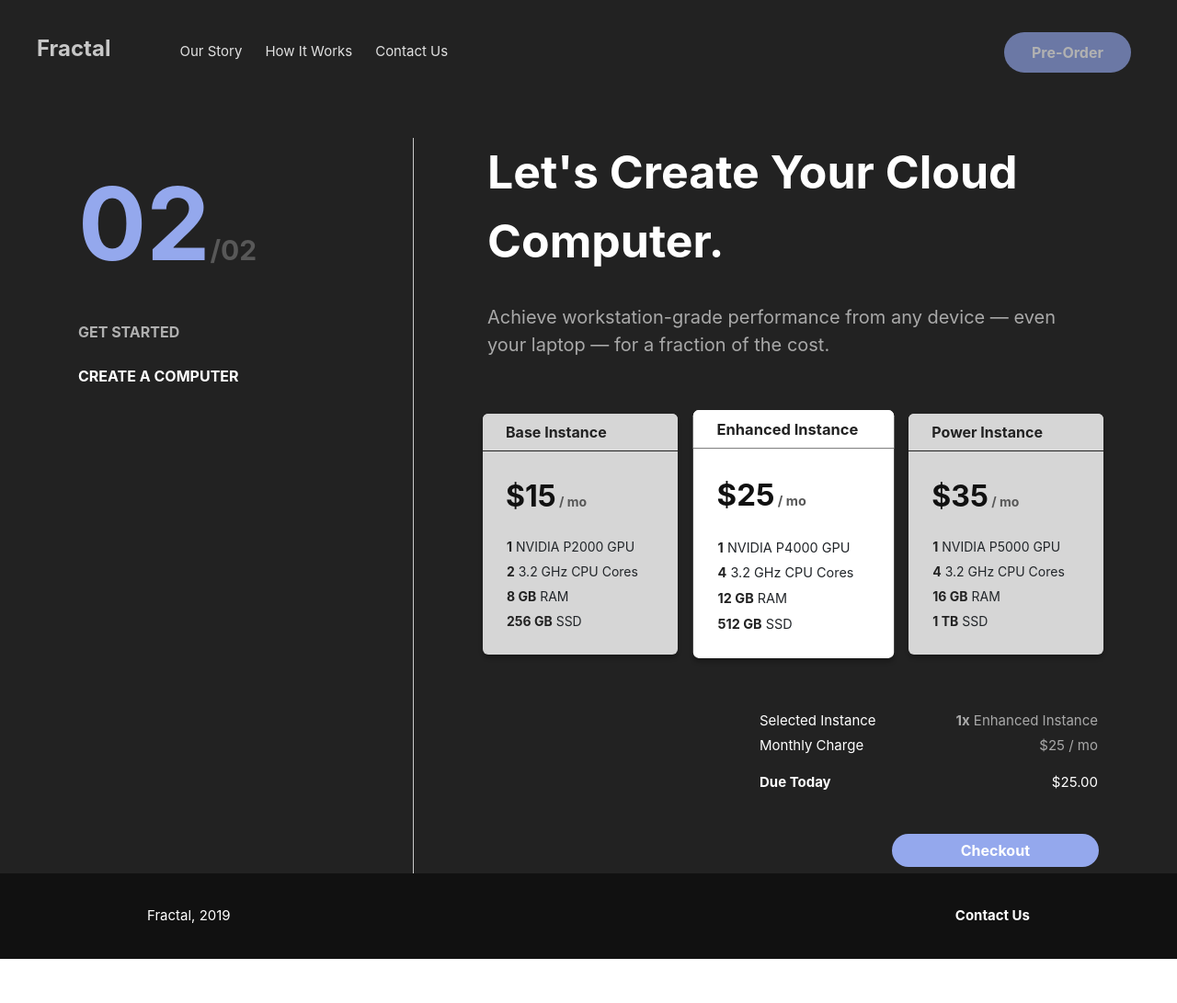
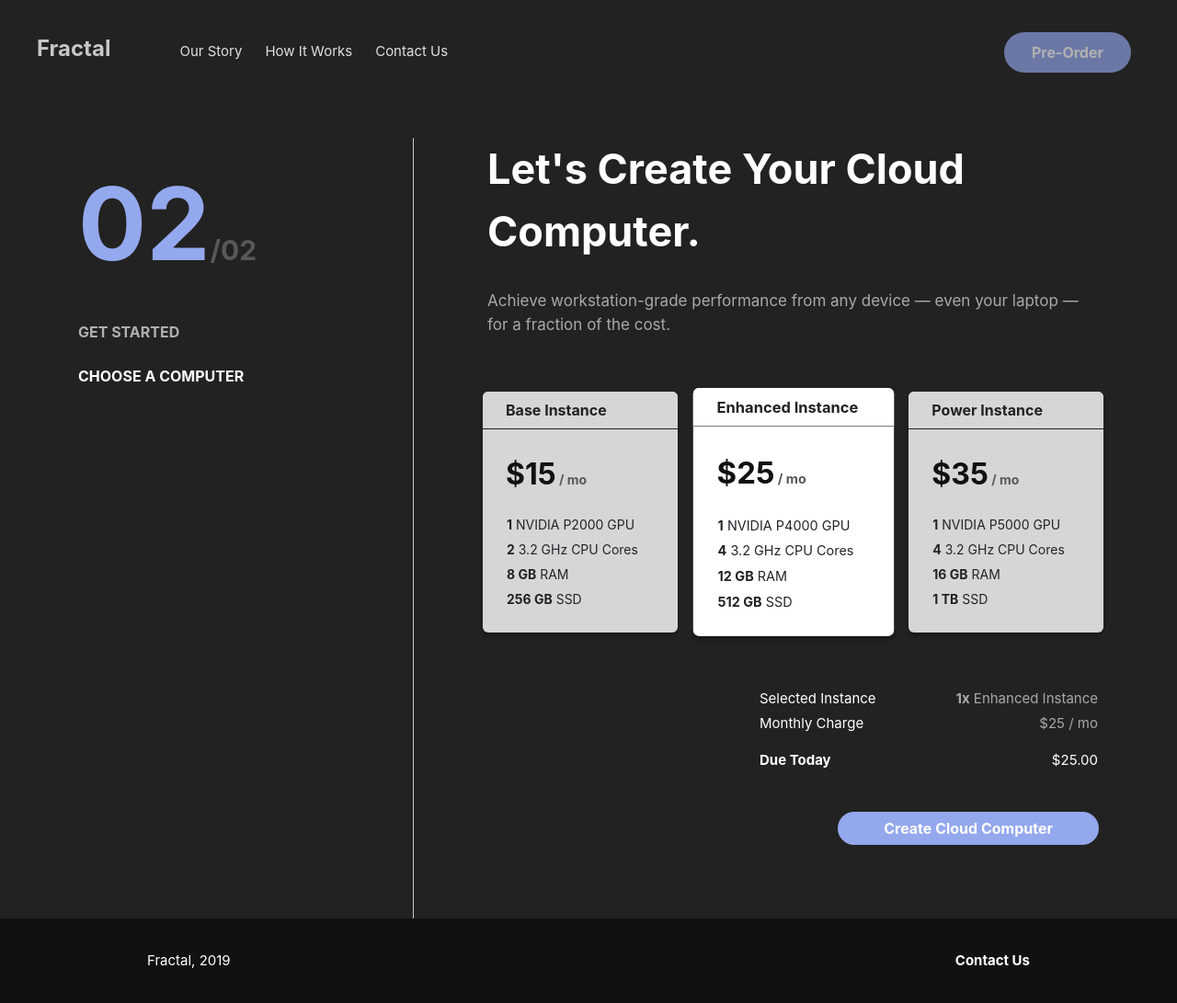
Before and after one commit to whisthq/vm-website, a React app: page /vm in a window 1280 px wide. Shown: the whole page at 92% size. Before the commit the page ends 1043 px from the top, so only its background shows below. Built offline with nearby package versions, Linux system fonts and the light colour scheme.

Commit message:
few small laptop changes

```diff
--- a/src/components/PageVirtualMachine/VM.js
+++ b/src/components/PageVirtualMachine/VM.js
@@ -141,7 +141,7 @@ class VM extends Component {
                     <span style = {{color: "#585858", fontSize: 30}}>/02</span>
                   </div>
                   <div style = {{color: "#B0B0B0"}}>GET STARTED</div>
-                  <div style = {{color: 'white'}}>CREATE A COMPUTER</div>
+                  <div style = {{color: 'white'}}>CHOOSE A COMPUTER</div>
                 </div>
                 )
                 :
@@ -152,7 +152,7 @@ class VM extends Component {
                     <span style = {{color: "#585858", fontSize: 30}}>/02</span>
                   </div>
                   <div style = {{color: "white"}}>GET STARTED</div>
-                  <div style = {{color: "#585858"}}>CREATE A COMPUTER</div>
+                  <div style = {{color: "#585858"}}>CHOOSE A COMPUTER</div>
                 </div>
                 )
               }
@@ -160,11 +160,11 @@ class VM extends Component {
               {
               this.state.loggedIn
               ?
-              <Col xs = {8} style = {{paddingLeft: 80}}>
-                <div style = {{fontWeight: 'bold', fontSize: 50, color: 'white', marginBottom: 30}}>
+              <Col xs = {8} style = {{paddingLeft: 80, paddingBottom: 80}}>
+                <div style = {{fontWeight: 'bold', fontSize: 45, color: 'white', marginBottom: 30}}>
                   Let's Create Your Cloud Computer.
                 </div>
-                <div style = {{color: "#a9a9a9", marginBottom: 50, fontSize: 20}}>
+                <div style = {{color: "#a9a9a9", marginBottom: 50, fontSize: 17}}>
                   Achieve workstation-grade performance from any device — even your laptop — for a fraction of
                   the cost.
                 </div>
@@ -302,8 +302,8 @@ class VM extends Component {
                     </table>
                     )
                     }
-                    <Button style = {{color: 'white', marginTop: 30, paddingLeft: 75, paddingRight: 75, fontWeight: 'bold', backgroundColor: '#94a8ed', border: 'none', borderRadius: 20, float: 'right'}}>
-                      Checkout
+                    <Button style = {{color: 'white', marginTop: 30, paddingLeft: 50, paddingRight: 50, fontWeight: 'bold', backgroundColor: '#94a8ed', border: 'none', borderRadius: 20, float: 'right'}}>
+                      Create Cloud Computer
                     </Button>
                   </div>
                 </div>
@@ -311,13 +311,10 @@ class VM extends Component {
               :
               (
               <Col xs = {8} style = {{paddingLeft: 80}}>
-                <div style = {{fontWeight: 'bold', fontSize: 50, color: 'white', marginBottom: 30}}>
+                <div style = {{fontWeight: 'bold', fontSize: 45, color: 'white', marginBottom: 50}}>
                   Let's Get Started.
                 </div>
-                <div style = {{color: "#a9a9a9", marginBottom: 60, fontSize: 20}}>
-                  Log in or sign up to unlock a Fractal cloud computer.
-                </div>
-                <div style = {{backgroundColor: '#e8e8e8', borderRadius: 10, padding: 50, maxWidth: 450}}>
+                <div style = {{backgroundColor: '#e8e8e8', borderRadius: 10, padding: "40px 20px", maxWidth: 425, marginBottom: 80}}>
                   <Tabs>
                     <TabList style = {{textAlign: 'center', border: 'none'}}>
                       <Tab style = {{color: '#444444', border: 'none', fontWeight: 'bold'}}>Log In</Tab>
--- a/src/static/App.css
+++ b/src/static/App.css
@@ -113,10 +113,11 @@ button:hover {
 
 .react-tabs__tab {
   padding: 10px 30px !important;
+  color: #222 !important;
 }
 
 .react-tabs__tab--selected {
   border-bottom: solid 5px #94a8ed !important;
-  color: #333 !important;
+  color: #222 !important;
   background-color: rgba(0,0,0,0.0) !important;
 }
```
